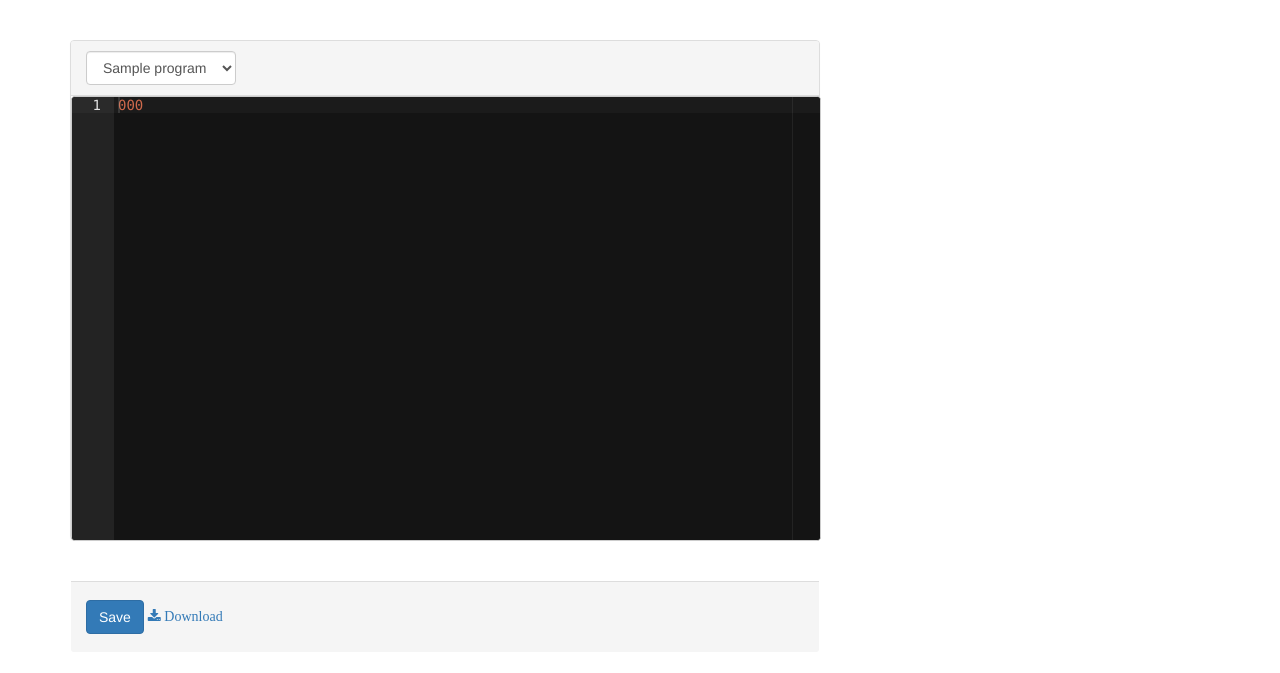
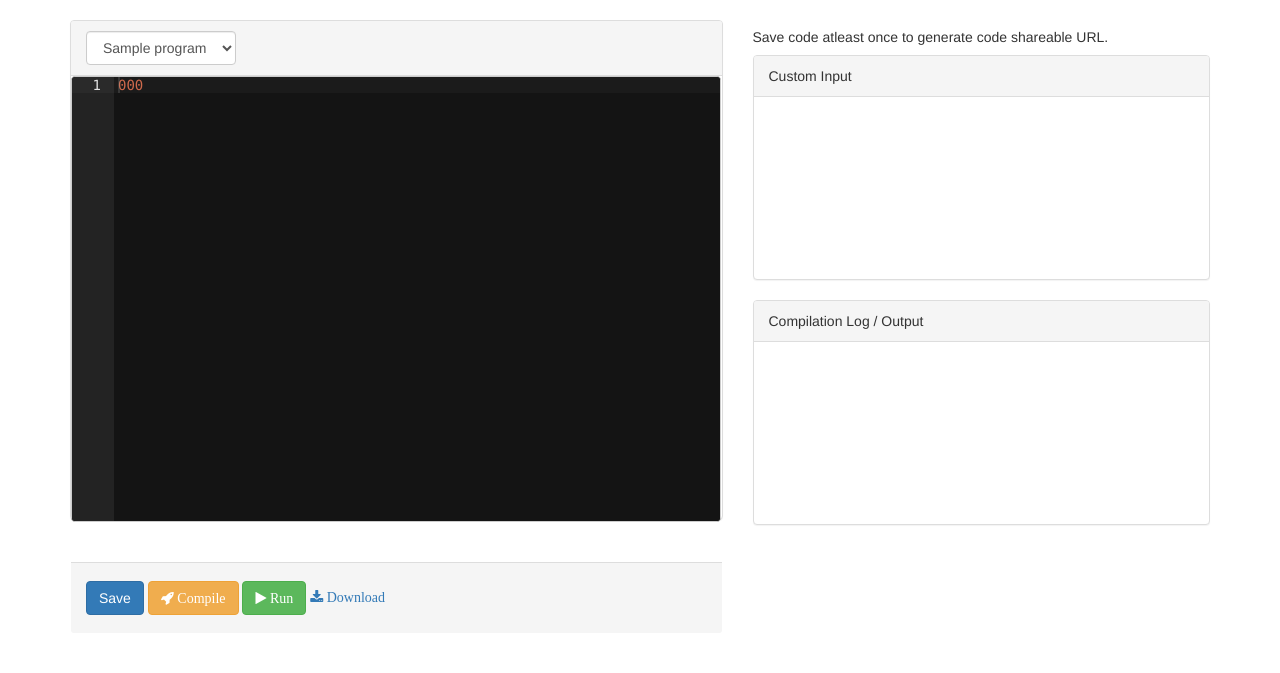
Before and after one commit to CCNITSilchar/code.ccnits.com, a Django app: page / in a window 1280 px wide. Shown: the part 52-725 px from the top of the page. Run offline with Django 3.2, Linux system fonts and the light colour scheme; tables that the repository leaves empty hold one stand-in row (values such as "Sample post"); some libraries are stand-ins or nearby versions.

Commit message:
Input/Output Dialog and Compile/Run buttons

```diff
--- a/templates/base.html
+++ b/templates/base.html
@@ -4,7 +4,7 @@
     <head>
         <meta charset="utf-8">
         <meta http-equiv="X-UA-Compatible" content="IE=edge">
-        <title>{% block page_title %}New Code{% endblock %} | Online Compiler/Interpreter | Coding Club NIT Silchar</title>
+        <title>Online Compiler/Interpreter | Coding Club NIT Silchar</title>
         <meta content="width=device-width, initial-scale=1, maximum-scale=1, user-scalable=no" name="viewport">
         <!-- Bootstrap 3.3.6 -->
         <link rel="stylesheet" href="https://maxcdn.bootstrapcdn.com/bootstrap/3.3.6/css/bootstrap.min.css" integrity="sha384-1q8mTJOASx8j1Au+a5WDVnPi2lkFfwwEAa8hDDdjZlpLegxhjVME1fgjWPGmkzs7" crossorigin="anonymous">
--- a/templates/home.html
+++ b/templates/home.html
@@ -4,7 +4,7 @@
         #editor {
             position: relative;
             top: -15px;
-            right: 0;
+            right: -1px;
             bottom: 0;
             left: -15px;
         }
@@ -12,8 +12,7 @@
 {% endblock %}
 {% block main_page %}
 <div class="row">
-    <div class="col-md-8 col-sm-8 col-xs-12">
-        <br/>
+    <div class="col-md-7 col-sm-7 col-xs-12">
         <div class="panel panel-default" style="height:500px">
           <div class="panel-heading">
               <select id="language_select" name="language" class="form-control" style="width:150px;">
@@ -24,14 +23,32 @@
           </div>
           <div class="panel-body">
             <input type="hidden" value="" id="hidden_slug"/>
-            <pre id="editor" style="height:445px; width:750px">{{ sample_code }}</pre>
+            <pre id="editor" style="height:446px; width:650px">{{ sample_code }}</pre>
           </div>
           <div class="panel-footer">
               <button type="button" class="btn btn-primary navbar-btn" id="save"> Save </button>
+              <button type="button" class="btn btn-warning navbar-btn" id="compile"><i class="fa fa-rocket"> Compile </i></button>
+              <button type="button" class="btn btn-success navbar-btn" id="run"><i class="fa fa-play"> Run </i></button>
               <a href="download/" ><i class="fa fa-download"> Download </i></a>
           </div>
         </div>
     </div>
+    <div class="col-md-5 col-sm-5 col-xs-12">
+        <h5 id="code_url_field">Save code atleast once to generate code shareable URL.</h5>
+        <div class="panel panel-default" style="height:225px">
+            <div class="panel-heading">
+                Custom Input
+            </div>
+            <div class="panel-body"></div>
+        </div>
+        <div class="panel panel-default" style="height:225px">
+            <div class="panel-heading">
+                Compilation Log / Output
+            </div>
+            <div class="panel-body"></div>
+        </div>
+    </div>
+
 </div>
 {% endblock %}
 
@@ -108,6 +125,7 @@
                         $("#hidden_slug").val(response.slug);
                         $("#save").html("Saved");
                         SAVE_LOCK = false;
+                        $("#code_url_field").html("Code shareable URL : <a href='http://localhost/"+response.slug+"' target='_blank'>http://localhost/"+response.slug+"</a>");
                     }
                 }
             });
```
